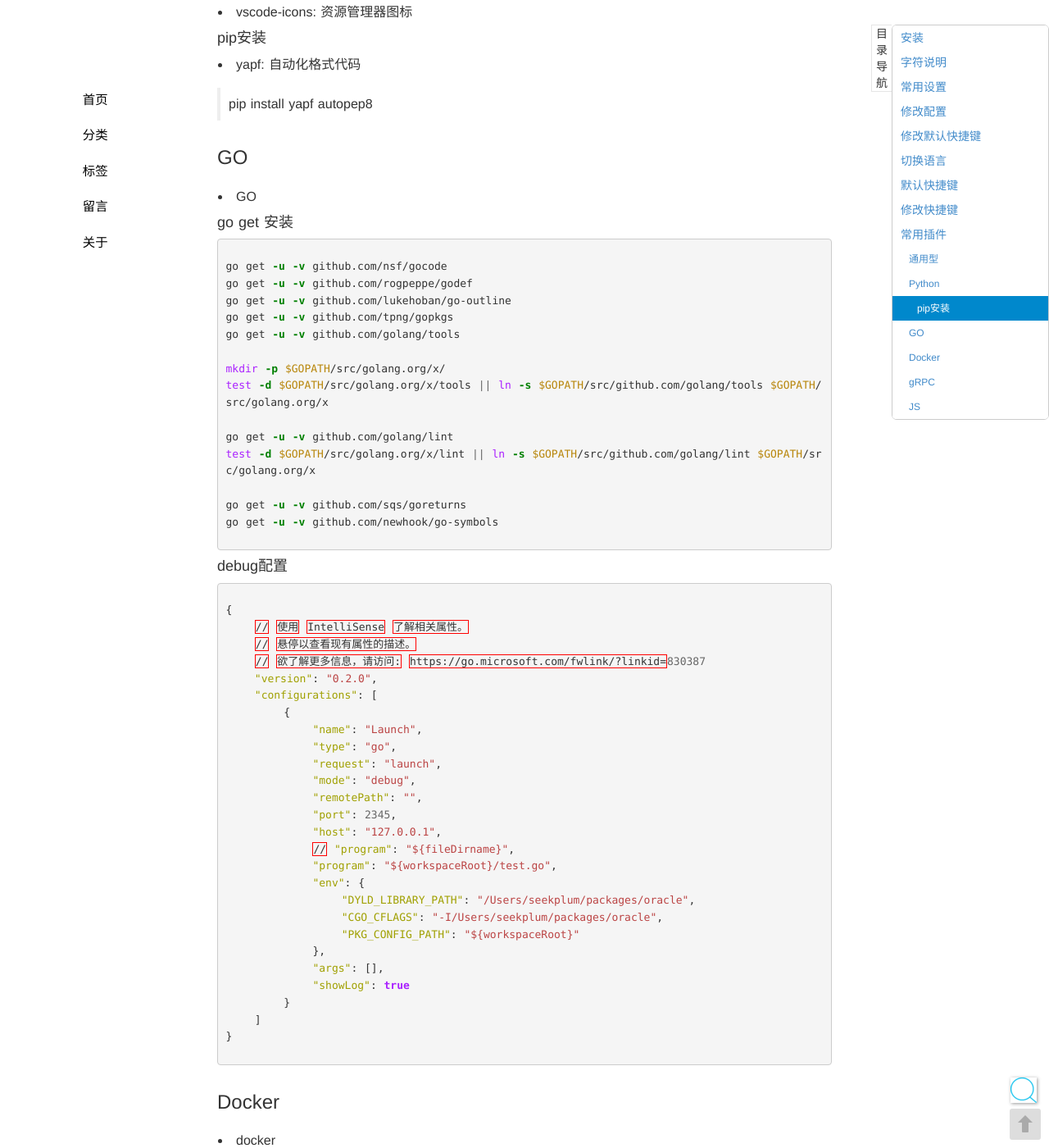
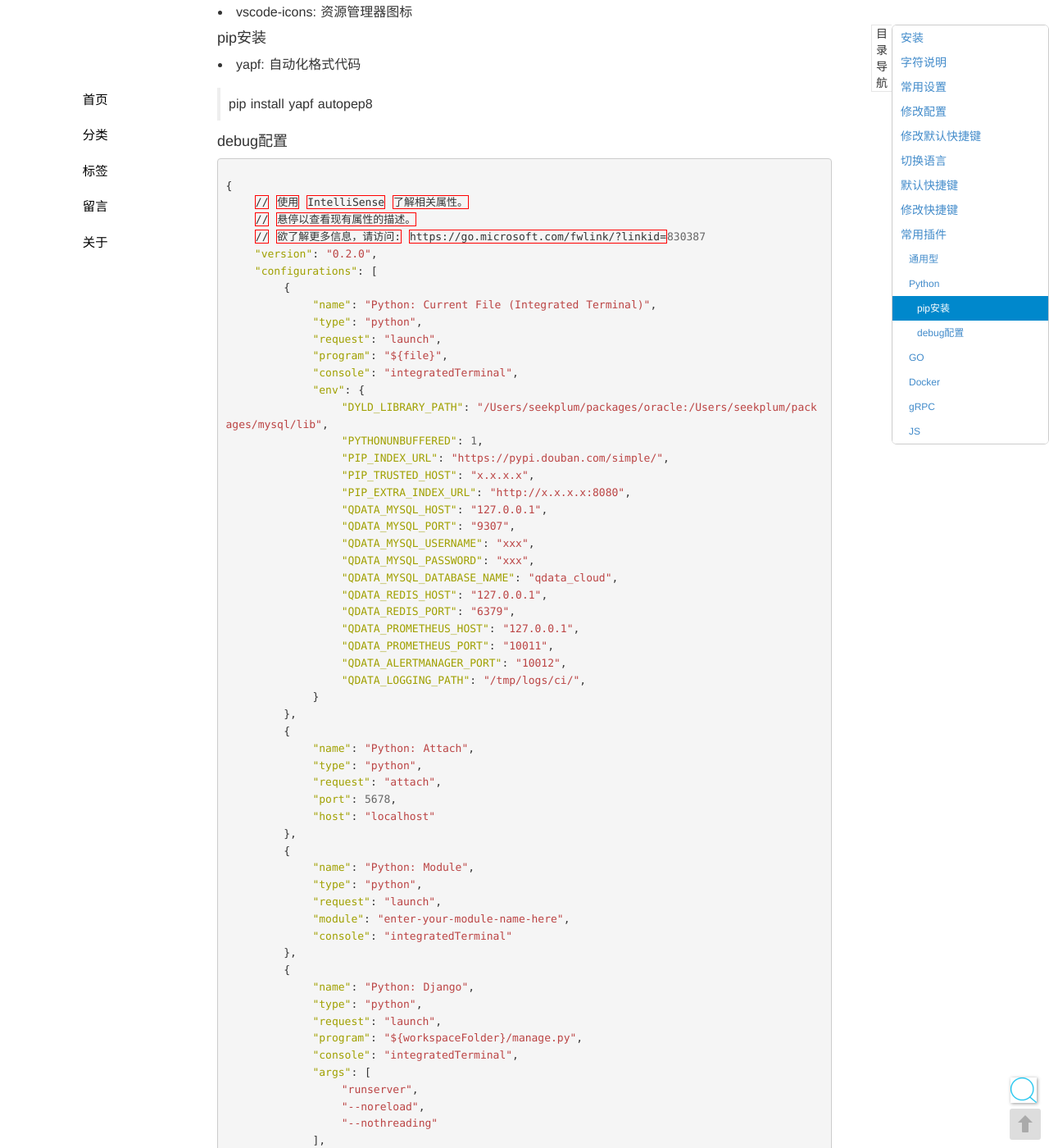
Before and after one commit to seekplum/seekplum.github.io, a Jekyll site: the page built from _posts/2017-12-25-vscode-use.md, in a window 1280 px wide and 1400 px high, scrolled down 4480 px. Shown: the whole window at 82% size. Built offline with Jekyll 4.4.1, drawn with Linux system fonts in a browser that asks for light colours; comment, search, counter and statistics services are not loaded; some of the changed text lies outside the part shown.

Commit message:
vscode增加python、golang debug配置

````diff
--- a/_posts/2017-12-25-vscode-use.md
+++ b/_posts/2017-12-25-vscode-use.md
@@ -209,6 +209,93 @@ Preferences -> Keyboard Shortcuts
 
 > pip install yapf autopep8
 
+#### debug配置
+
+```json
+{
+    // 使用 IntelliSense 了解相关属性。
+    // 悬停以查看现有属性的描述。
+    // 欲了解更多信息，请访问: https://go.microsoft.com/fwlink/?linkid=830387
+    "version": "0.2.0",
+    "configurations": [
+        {
+            "name": "Python: Current File (Integrated Terminal)",
+            "type": "python",
+            "request": "launch",
+            "program": "${file}",
+            "console": "integratedTerminal",
+            "env": {
+                "DYLD_LIBRARY_PATH": "/Users/seekplum/packages/oracle:/Users/seekplum/packages/mysql/lib",
+                "PYTHONUNBUFFERED": 1,
+                "PIP_INDEX_URL": "https://pypi.douban.com/simple/",
+                "PIP_TRUSTED_HOST": "x.x.x.x",
+                "PIP_EXTRA_INDEX_URL": "http://x.x.x.x:8080",
+                "QDATA_MYSQL_HOST": "127.0.0.1",
+                "QDATA_MYSQL_PORT": "9307",
+                "QDATA_MYSQL_USERNAME": "xxx",
+                "QDATA_MYSQL_PASSWORD": "xxx",
+                "QDATA_MYSQL_DATABASE_NAME": "qdata_cloud",
+                "QDATA_REDIS_HOST": "127.0.0.1",
+                "QDATA_REDIS_PORT": "6379",
+                "QDATA_PROMETHEUS_HOST": "127.0.0.1",
+                "QDATA_PROMETHEUS_PORT": "10011",
+                "QDATA_ALERTMANAGER_PORT": "10012",
+                "QDATA_LOGGING_PATH": "/tmp/logs/ci/",
+            }
+        },
+        {
+            "name": "Python: Attach",
+            "type": "python",
+            "request": "attach",
+            "port": 5678,
+            "host": "localhost"
+        },
+        {
+            "name": "Python: Module",
+            "type": "python",
+            "request": "launch",
+            "module": "enter-your-module-name-here",
+            "console": "integratedTerminal"
+        },
+        {
+            "name": "Python: Django",
+            "type": "python",
+            "request": "launch",
+            "program": "${workspaceFolder}/manage.py",
+            "console": "integratedTerminal",
+            "args": [
+                "runserver",
+                "--noreload",
+                "--nothreading"
+            ],
+            "django": true
+        },
+        {
+            "name": "Python: Flask",
+            "type": "python",
+            "request": "launch",
+            "module": "flask",
+            "env": {
+                "FLASK_APP": "app.py"
+            },
+            "args": [
+                "run",
+                "--no-debugger",
+                "--no-reload"
+            ],
+            "jinja": true
+        },
+        {
+            "name": "Python: Current File (External Terminal)",
+            "type": "python",
+            "request": "launch",
+            "program": "${file}",
+            "console": "externalTerminal"
+        }
+    ]
+}
+```
+
 ### GO
 
 * GO
@@ -250,11 +337,11 @@ go get -u -v github.com/newhook/go-symbols
             "port": 2345,
             "host": "127.0.0.1",
             // "program": "${fileDirname}",
-            "program": "${workspaceRoot}/test.go",
+            "program": "${workspaceRoot}",
             "env": {
                 "DYLD_LIBRARY_PATH": "/Users/seekplum/packages/oracle",
                 "CGO_CFLAGS": "-I/Users/seekplum/packages/oracle",
-                "PKG_CONFIG_PATH": "${workspaceRoot}"
+                "PKG_CONFIG_PATH": "/Users/seekplum/GolangProjects/pkg"
             },
             "args": [],
             "showLog": true
````
